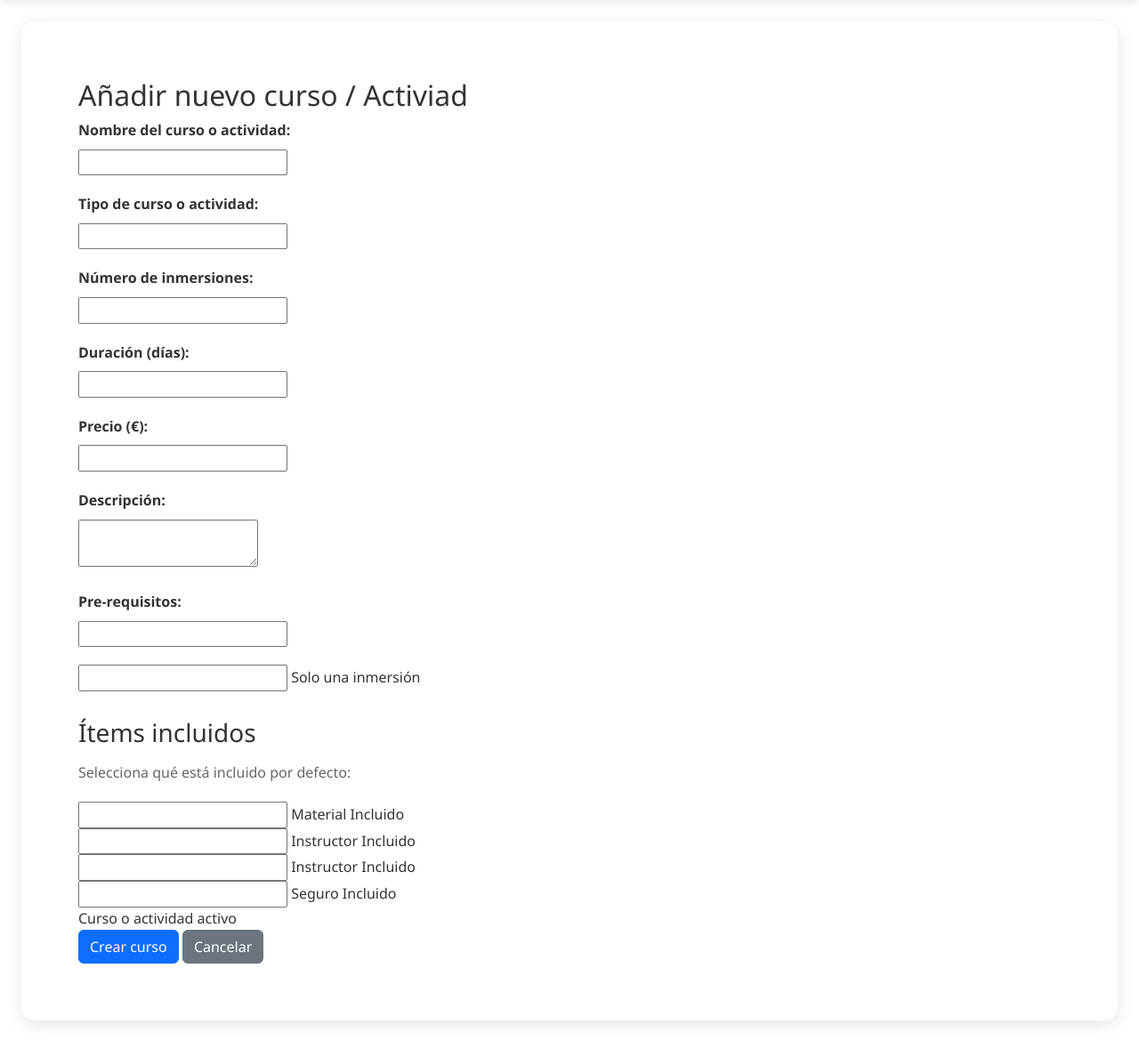
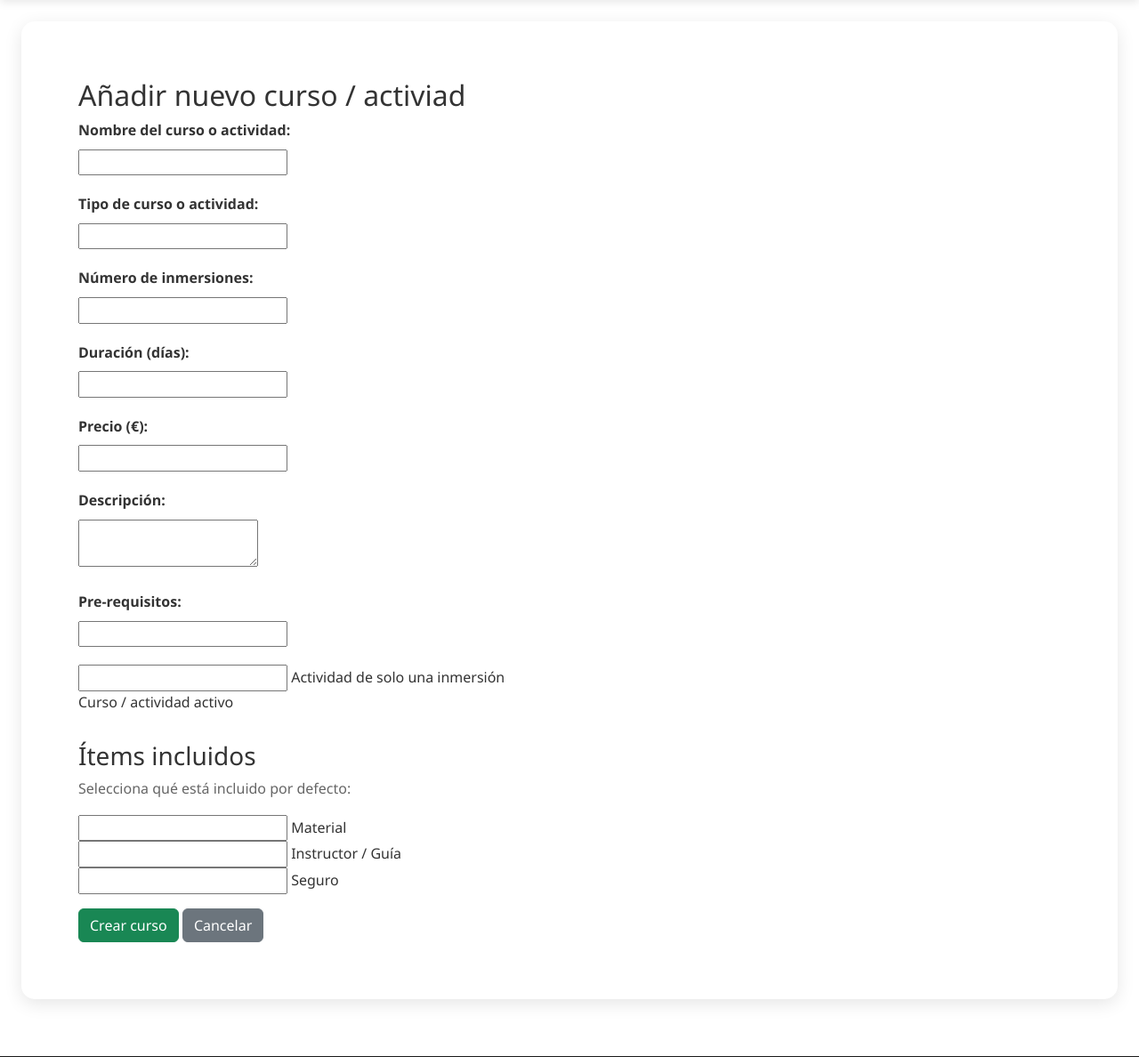
Before and after one commit to renekendeins/coraloffice, a Django app: template users/templates/users/add_course.html in a window 1280 px wide. Shown: the part 76-1264 px from the top of the page at 89% size. Run offline with Django 5.2, Linux system fonts and the light colour scheme; the template is opened without the code that fills it, so the values that code supplies are empty, except form fields; tables that the repository leaves empty hold one stand-in row (values such as "Sample post"); form fields are guessed from the names that the template uses.

Commit message:
Checkpoint before assistant change: Update course creation form with improved labels and layout
Refactors the 'add_course.html' template to improve form clarity with updated labels and layout.

Replit-Commit-Author: Assistant

```diff
--- a/users/templates/users/add_course.html
+++ b/users/templates/users/add_course.html
@@ -1,11 +1,11 @@
 
 {% extends 'users/base.html' %}
 
-{% block users_title %}Add Course - CoralOffice{% endblock %}
+{% block users_title %}Añadir curso - CoralOffice{% endblock %}
 
 {% block users_content %}
 <div class="p-3 container">
-    <h2>Añadir nuevo curso / Activiad</h2>
+    <h2>Añadir nuevo curso / activiad</h2>
 
     <form method="post">
         {% csrf_token %}
@@ -46,48 +46,42 @@
 
         <div class="checkbox-group">
             <label>
-                {{ form.just_one_dive }} Solo una inmersión
+                {{ form.just_one_dive }} Actividad de solo una inmersión
+            </label>
+        </div>
+        <div class="checkbox-group">
+            <label>
+                {{ form.is_active }} Curso / actividad activo
             </label>
         </div>
 
-        <h3 style="margin-top: 30px; margin-bottom: 15px;">Ítems incluidos</h3>
-        <p style="color: #666; margin-bottom: 20px;">Selecciona qué está incluido por defecto:</p>
+        <h3 style="margin-top: 30px;">Ítems incluidos</h3>
+        <p style="color: #666;">Selecciona qué está incluido por defecto:</p>
 
         <div class="checkbox-group">
             <label>
-                {{ form.includes_material }} Material Incluido
+                {{ form.includes_material }} Material
             </label>
         </div>
 
         <div class="checkbox-group">
             <label>
-                {{ form.includes_instructor }} Instructor Incluido
+                {{ form.includes_instructor }} Instructor / Guía
             </label>
         </div>
 
 
         <div class="checkbox-group">
             <label>
-                {{ form.includes_instructor }} Instructor Incluido
+                {{ form.includes_insurance }} Seguro
             </label>
         </div>
 
 
-        <div class="checkbox-group">
-            <label>
-                {{ form.includes_insurance }} Seguro Incluido
-            </label>
+        <div class="mt-3">
+            <button type="submit" class="btn btn-success">Crear curso</button>
+            <a href="{% url 'users:courses_list' %}" class="btn btn-secondary">Cancelar</a>
         </div>
-
-
-        <div class="checkbox-group">
-            <label>
-                {{ form.is_active }} Curso o actividad activo
-            </label>
-        </div>
-
-        <button type="submit" class="btn btn-primary">Crear curso</button>
-        <a href="{% url 'users:courses_list' %}" class="btn btn-secondary">Cancelar</a>
     </form>
 </div>
 {% endblock %}
```
Also changed, not shown: db.sqlite3.
